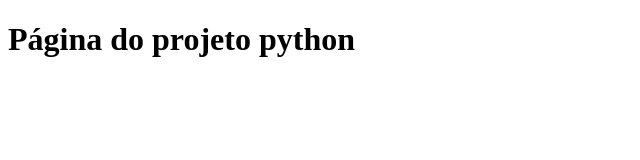
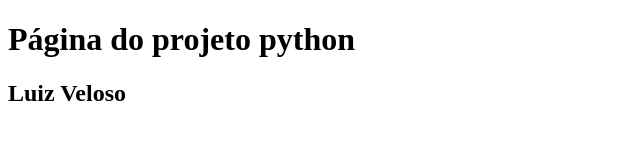
Before and after one commit to Luizveloso10x/aula13-09, a plain HTML site: page index.html in a window 1280 px wide. Shown: the whole page, without its empty margins (0-640 px from the left). Drawn offline with Linux system fonts and the light colour scheme.

Commit message:
Adicionado nome do usuário

```diff
--- a/index.html
+++ b/index.html
@@ -7,5 +7,6 @@
 </head>
 <body>
    <h1>Página do projeto python</h1>
+   <h2>Luiz Veloso</h2>
 </body>
 </html>
```
